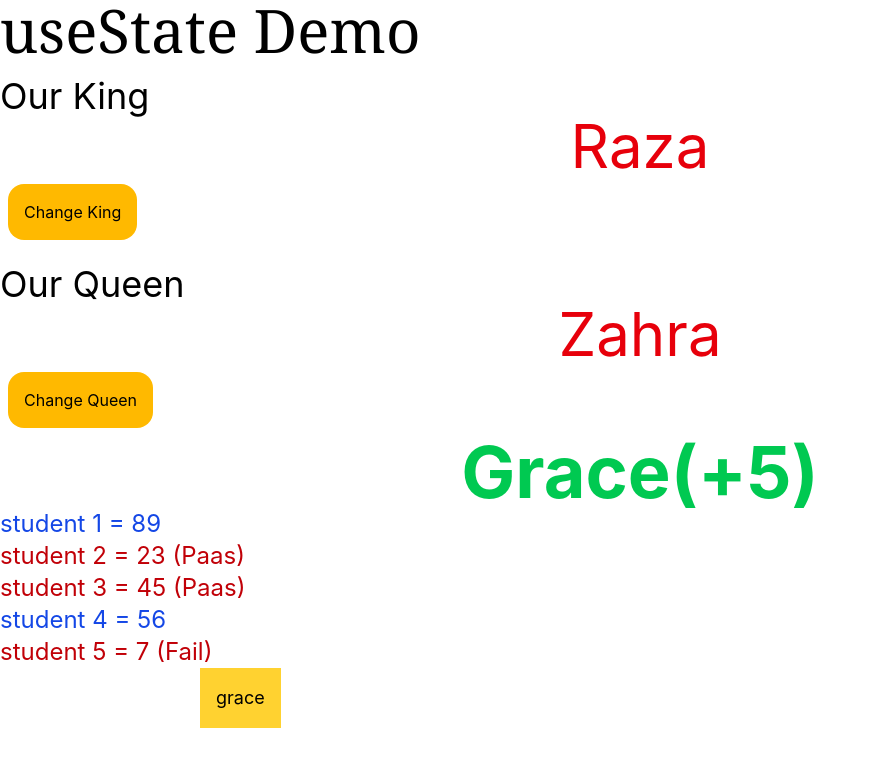
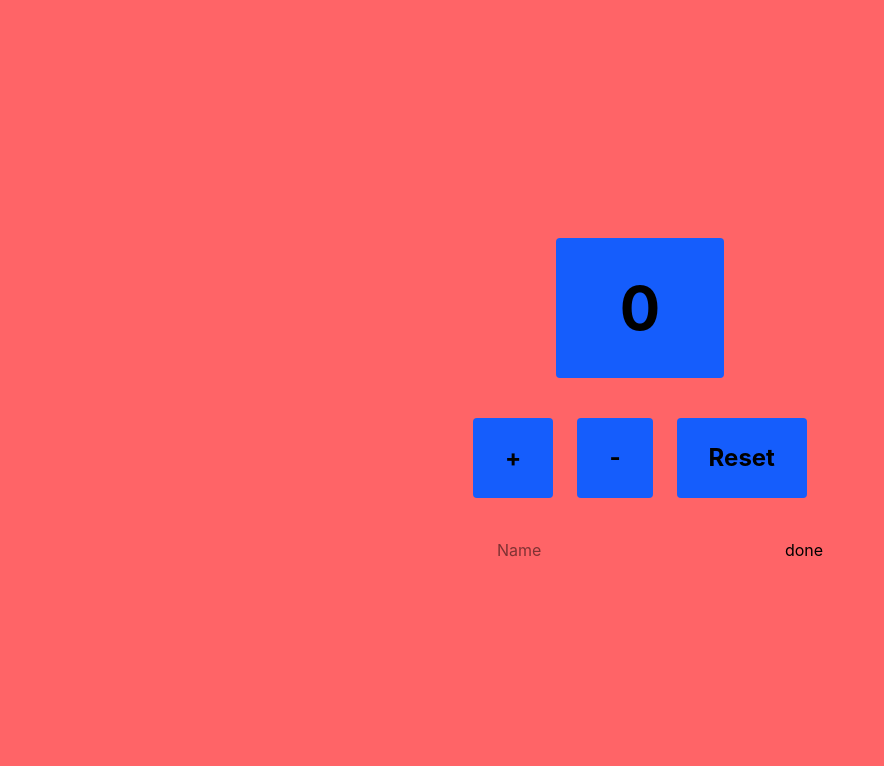
Before and after one commit to Fullstack-Raza/2026-March-20-React-Usestate, a React (Vite) app in the folder use-state/: page / in a window 1280 px wide. Shown: the top 766 px of the page, without its empty margins (0-884 px from the left). Built offline with nearby package versions, Linux system fonts and the light colour scheme; the HTML template or start-up script is replaced by a standard one.

Commit message:
counter app

```diff
--- a/use-state/src/App.jsx
+++ b/use-state/src/App.jsx
@@ -4,6 +4,7 @@ import React from "react";
 // import Women from "./components/women.jsx";
 // import Bubble from "./components/Bubble.jsx";
 import Usestate from "./components/UseState"
+import UseStateP from "./components/UseStateP";
 const App = () => {
   // function abd (){
   //   console.log("Clicked");
@@ -28,7 +29,7 @@ const App = () => {
     //   <Bubble/>
     // </div>
     <div>
-<Usestate/>
+<UseStateP/>
     </div>
   );
 };
--- a/use-state/src/components/UseState.jsx
+++ b/use-state/src/components/UseState.jsx
@@ -46,7 +46,7 @@ const UseState = () => {
           Grace(+5)
         </h1>
         {marks.map(function (elem, inx) {
-          if (elem > 50) {
+          if (elem > 49) {
             return (
               <h1 className="text-blue-700 text-2xl">
                 student {inx + 1} = {elem}
--- /dev/null
+++ b/use-state/src/components/UseStateP.jsx
@@ -0,0 +1,52 @@
+import React, { useState } from "react";
+
+const UseStateP = () => {
+  const [count, setCount] = useState(0);
+
+  const increment = () => {
+    setCount((prev) => prev + 1);
+  };
+
+  const  ss =(e)=> {
+    e.preventDefault()
+    console.log(e);
+  }
+  const decrement = () => {
+    setCount((prev) => (prev > 0 ? prev - 1 : 0));
+  };
+
+  const reset = () => {
+    setCount(0);
+  };
+
+  const btnStyle = "py-6 px-8 bg-blue-600 rounded text-2xl font-bold";
+
+  return (
+    <div className="bg-red-400 h-screen w-screen flex flex-col items-center justify-center gap-10">
+      <h1 className="py-10 px-16 bg-blue-600 rounded text-6xl font-bold">
+        {count}
+      </h1>
+
+      <div className="flex gap-6">
+        <button onClick={increment} className={btnStyle}>
+          +
+        </button>
+        <button onClick={decrement} className={btnStyle}>
+          -
+        </button>
+        <button onClick={reset} className={btnStyle}>
+          Reset
+        </button>
+      </div>
+
+      <form onSubmit={(e)=>{
+        ss(e)
+      }}>
+      <input type="text" placeholder="Name " className="px-10" />
+      <button className="">done</button>
+      </form>
+    </div>
+  );
+};
+
+export default UseStateP;
```
